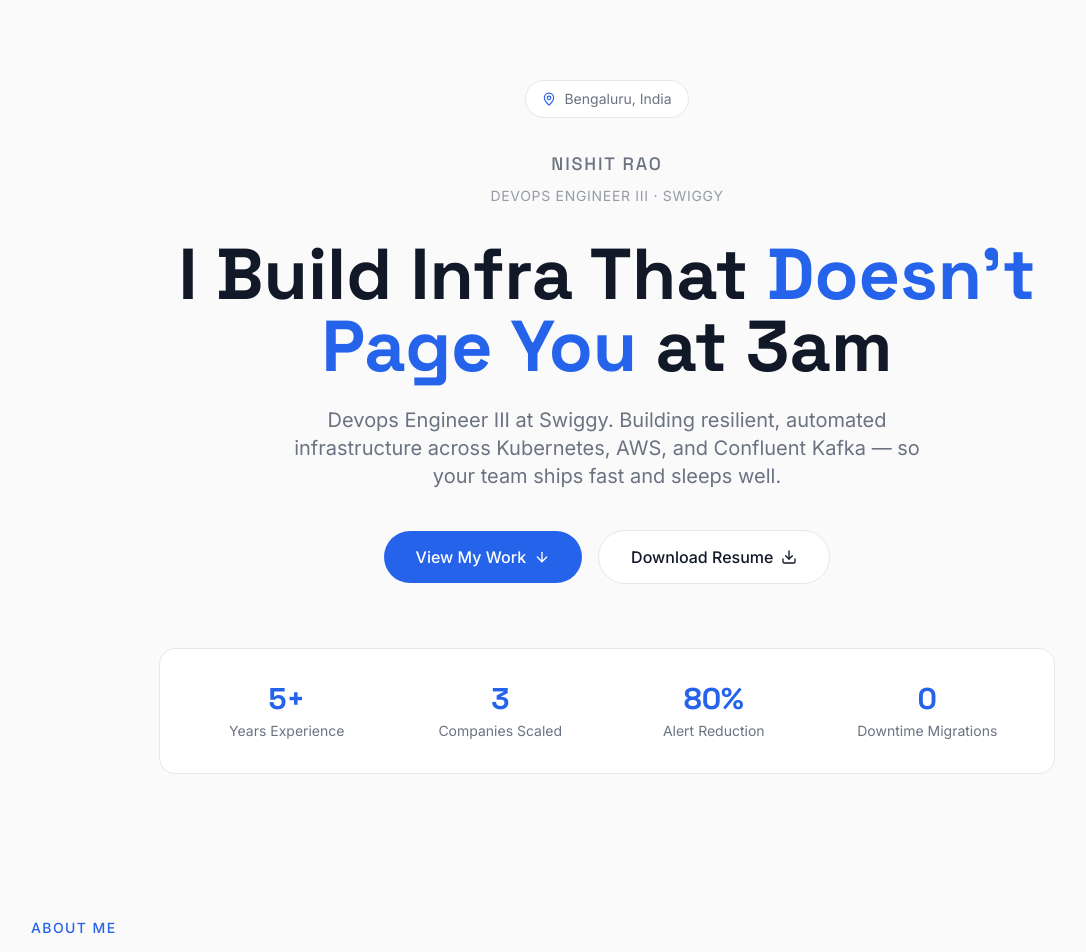
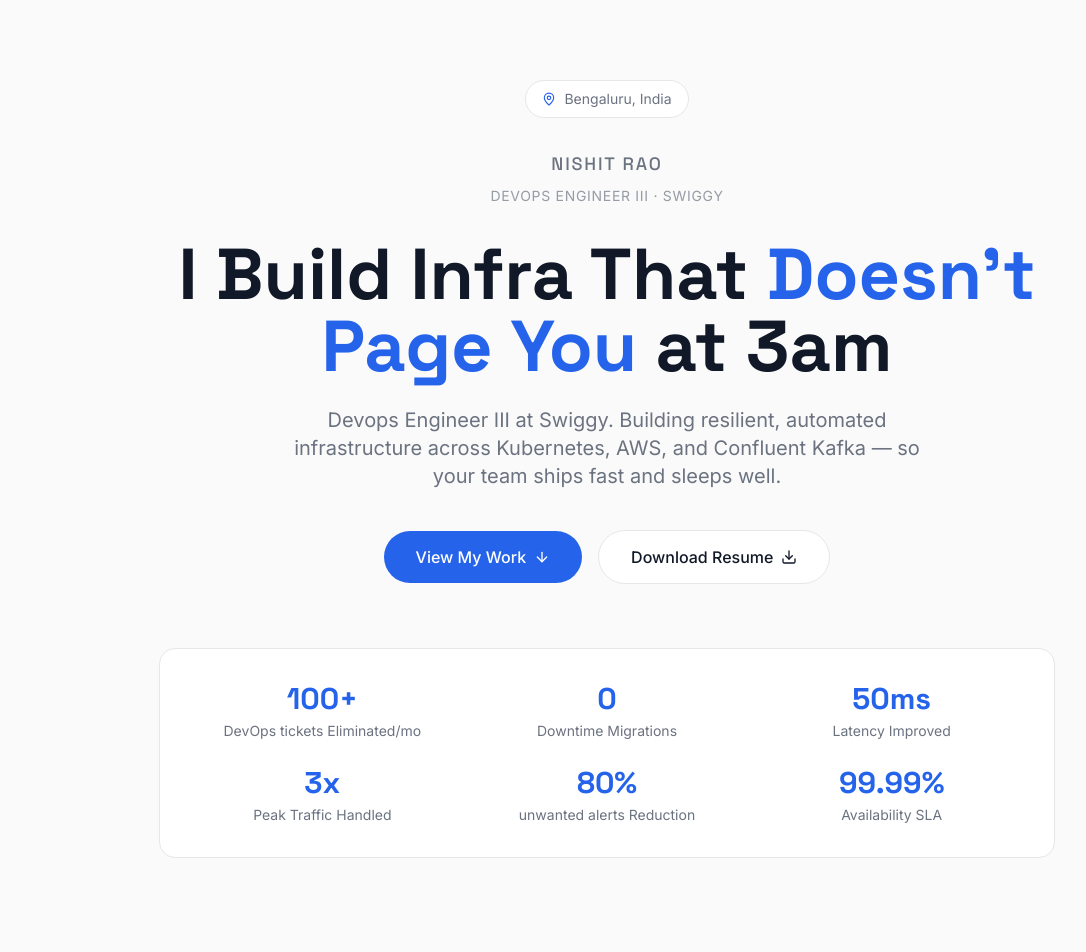
Before and after one commit to Oartihsin/portfolio, a Next.js app: page / in a window 1280 px wide. Shown: the top 952 px of the page, without its empty margins (33-1119 px from the left). Built offline with nearby package versions, Linux system fonts and the light colour scheme.

Commit message:
feat: extract impact stats dynamically from resume bullets
Parser now mines quantifiable metrics (%, Nx, zero downtime, ms latency,
server counts, ticket elimination) from experience bullets. Stats bar
shows 6 data-driven impact boxes instead of 4 hardcoded ones.

```diff
--- a/src/components/Hero.tsx
+++ b/src/components/Hero.tsx
@@ -4,12 +4,7 @@ import { motion } from 'framer-motion'
 import { MapPin, ArrowDown, Download } from 'lucide-react'
 import resumeData from '@/data/resume.json'
 
-const stats = [
-  { value: `${resumeData.meta.yearsExperience}+`, label: 'Years Experience' },
-  { value: `${resumeData.meta.companiesCount}`, label: 'Companies Scaled' },
-  { value: '80%', label: 'Alert Reduction' },
-  { value: '0', label: 'Downtime Migrations' },
-]
+const stats = resumeData.impactStats
 
 export default function Hero() {
   return (
@@ -76,7 +71,7 @@ export default function Hero() {
         transition={{ duration: 0.6, delay: 0.3 }}
         className="w-full max-w-4xl mx-auto"
       >
-        <div className="grid grid-cols-2 md:grid-cols-4 gap-6 bg-white rounded-2xl border border-border p-8">
+        <div className="grid grid-cols-2 md:grid-cols-3 gap-6 bg-white rounded-2xl border border-border p-8">
           {stats.map((stat) => (
             <div key={stat.label} className="text-center">
               <div className="font-heading text-3xl font-bold text-accent">
--- a/src/data/resume.json
+++ b/src/data/resume.json
@@ -167,6 +167,32 @@
       ]
     }
   ],
+  "impactStats": [
+    {
+      "value": "100+",
+      "label": "DevOps tickets Eliminated/mo"
+    },
+    {
+      "value": "0",
+      "label": "Downtime Migrations"
+    },
+    {
+      "value": "50ms",
+      "label": "Latency Improved"
+    },
+    {
+      "value": "3x",
+      "label": "Peak Traffic Handled"
+    },
+    {
+      "value": "80%",
+      "label": "unwanted alerts Reduction"
+    },
+    {
+      "value": "99.99%",
+      "label": "Availability SLA"
+    }
+  ],
   "meta": {
     "currentRole": "Devops Engineer III",
     "currentCompany": "Swiggy",
```
Also changed, not shown: scripts/parse-resume.js (+68 -0 lines).
